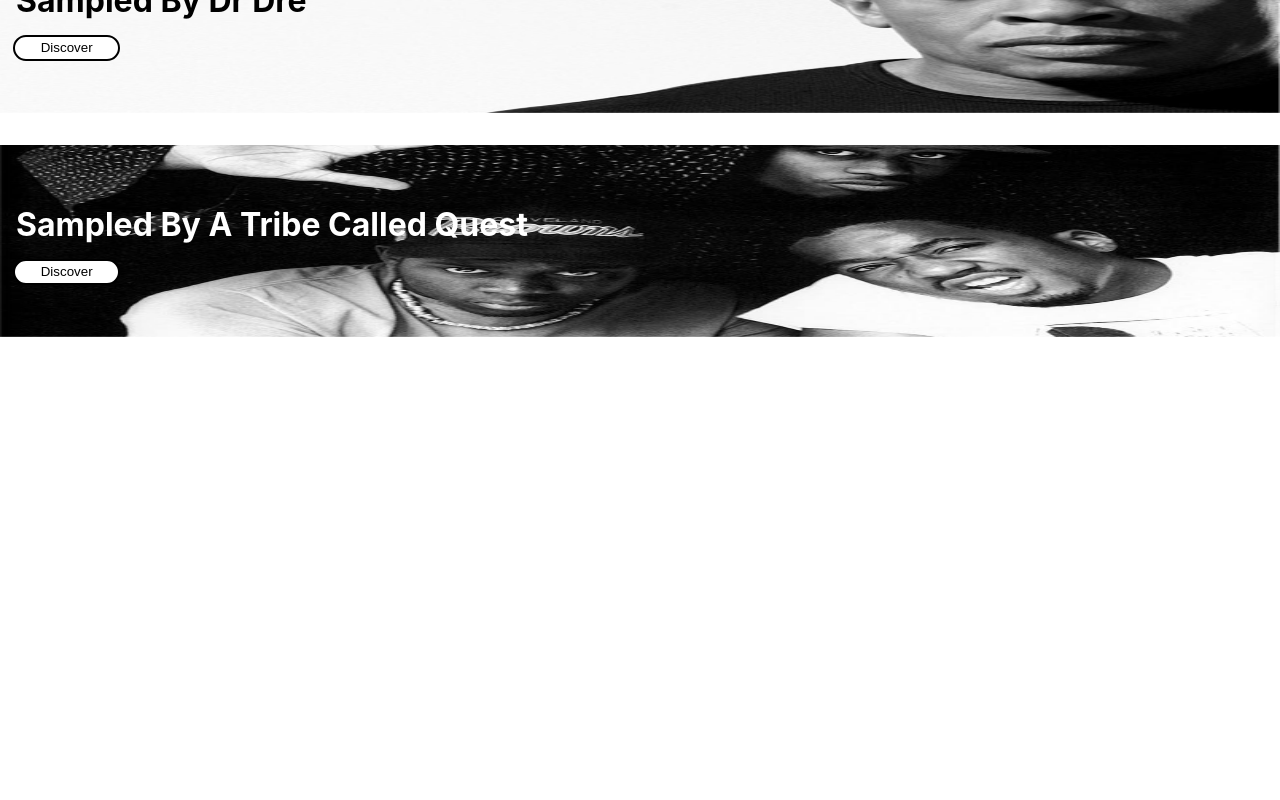
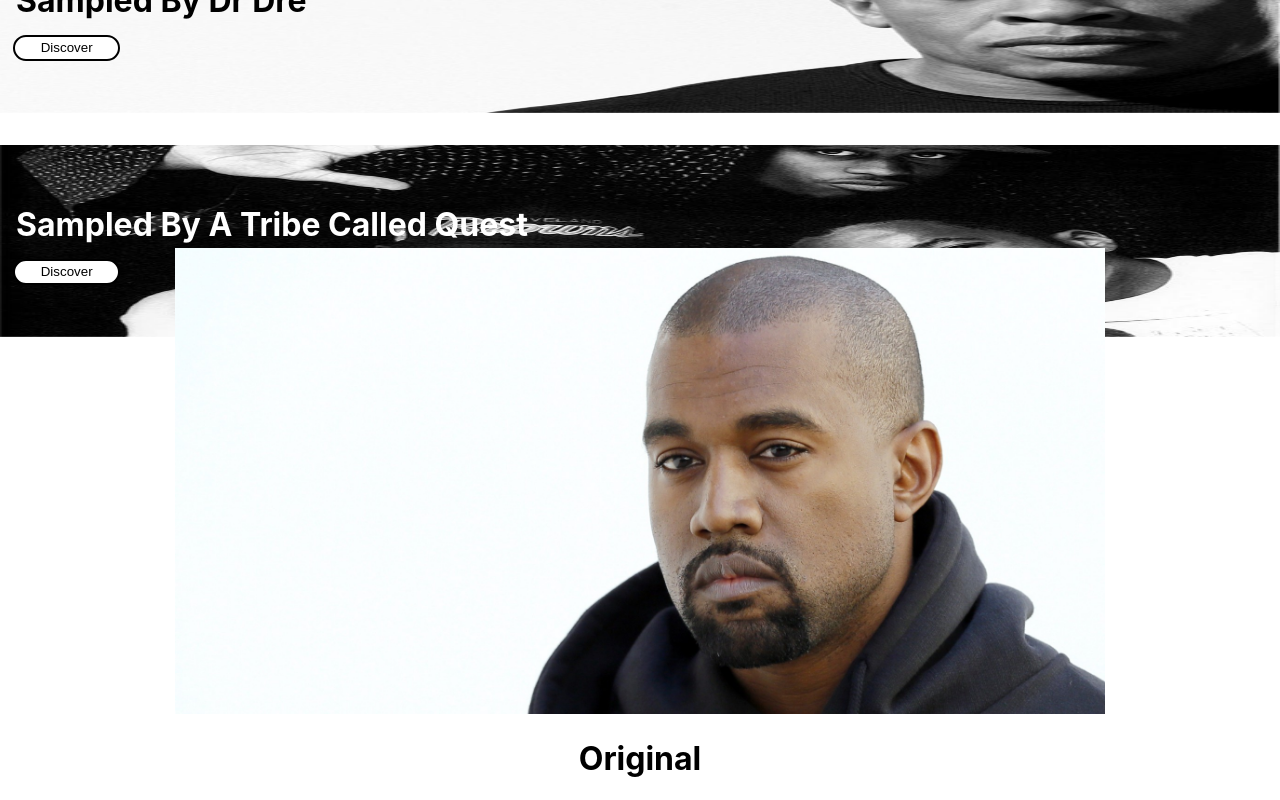
Before and after one commit to Marijnone/sampled-by, a React (Create React App) app: page / in a window 1280 px wide. Shown: the part 882-1682 px from the top of the page. Before the commit the page ends 1219 px from the top, so only its background shows below. Built offline with nearby package versions, Linux system fonts and the light colour scheme.

Commit message:
implement react router

```diff
--- a/package.json
+++ b/package.json
@@ -5,6 +5,7 @@
   "dependencies": {
     "react": "^16.8.6",
     "react-dom": "^16.8.6",
+    "react-router-dom": "^5.0.1",
     "react-scripts": "3.0.1"
   },
   "scripts": {
--- a/src/App.js
+++ b/src/App.js
@@ -1,6 +1,7 @@
 import React from 'react';
-import Intro from './components/Intro'
-import ArtistCard from './components/ArtistCard'
+import Intro from './components/Intro';
+import ArtistCard from './components/ArtistCard';
+import SampledByKanye from './components/sampledByKanye';
 import './App.css';
 
 
@@ -11,13 +12,13 @@
 
   return (
     <div className="App">
-     <Intro />
-     <ArtistCard Artist="Kanye West" img src='Image-1@2x.png'/>
-     <ArtistCard Artist="Kaytranada" img src='kaytra-header.jpg' />
-     <ArtistCard Artist="Dr Dre"     img src='dr-header@2x.png'/>
-     <ArtistCard Artist="A Tribe Called Quest" img src='tribe@2x.png'/>
-     {/* <ArtistCard Artist="Pharcyde" img src='tribe-header.jpg'/> */}
-
+      <Intro />
+      <ArtistCard Artist="Kanye West" img src='Image-1@2x.png' />
+      <ArtistCard Artist="Kaytranada" img src='kaytra-header.jpg' />
+      <ArtistCard Artist="Dr Dre" img src='dr-header@2x.png' />
+      <ArtistCard Artist="A Tribe Called Quest" img src='tribe@2x.png' />
+      {/* <ArtistCard Artist="Pharcyde" img src='tribe-header.jpg'/> */}
+      <SampledByKanye />
     </div>
   );
 }
--- /dev/null
+++ b/src/components/sampledByKanye.js
@@ -0,0 +1,17 @@
+import React from 'react'
+
+function SampledBy(props) {
+    return (
+        <div className="artist-container">
+        <img className="artist-header" alt="artist-header" src={require('/images/image-1@2x.png')}/>
+        <div className="sample-table">
+        <h1>Original</h1>
+
+
+        </div>
+        </div>
+    )
+
+}
+
+export default SampledBy
```
Also changed, not shown: src/components/ArtistCard.js (+5 -5 lines), 1 other file (tests, documents, lock files or other folders).
